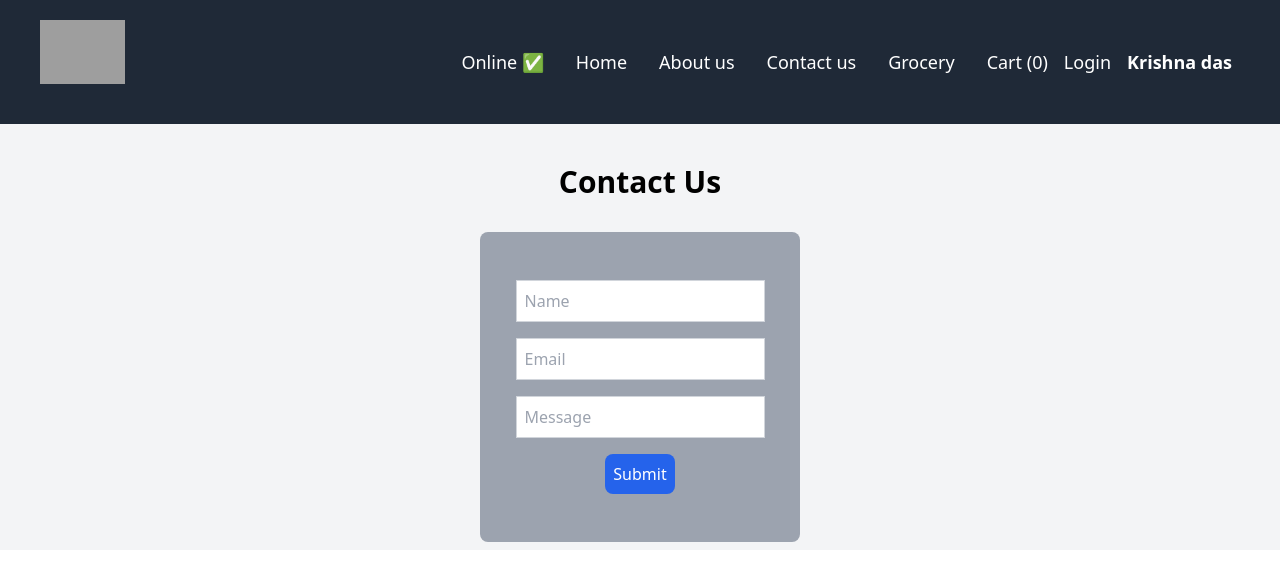
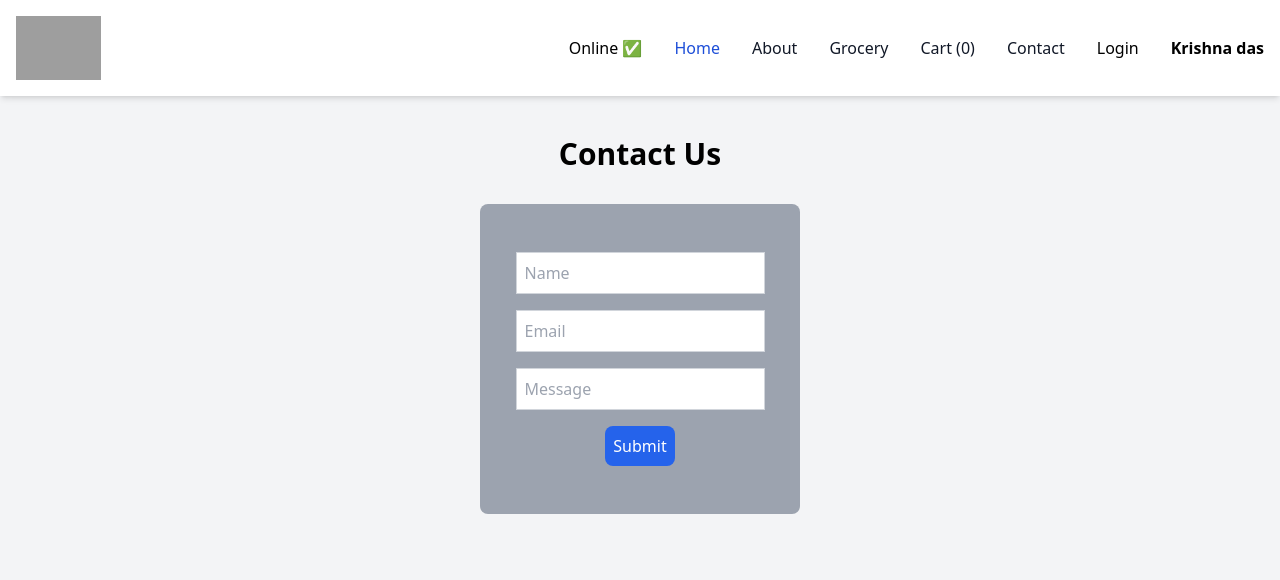
Before and after one commit to dask2207/food-order-app, a React (Vite) app: page /contact in a window 1280 px wide. Shown: the top 580 px of the page. Built offline with nearby package versions, Linux system fonts and the light colour scheme; grey boxes are pictures that could not be loaded.

Commit message:
Fix layout

```diff
--- a/src/components/About.js
+++ b/src/components/About.js
@@ -31,13 +31,14 @@ class About extends React.Component {
         const { name, location, avatar_url, url } = this.state.userInfo;
 
         return (
-            <div>
+            <div className="p-10  text-center text-lg font-semibold">
                 <h1>About</h1>
                 <h2>This is About Us Page</h2>
 
                 {/* <img src={avatar_url} /> */}
                 <UserClass name={name}
-                    profile={url} image={avatar_url}
+                    profile={url}
+                    // image={avatar_url}
                     contact={"9958284356 (Class)"}/>
             </div>
         )
--- a/src/components/Body.js
+++ b/src/components/Body.js
@@ -51,14 +51,14 @@ const Body = () => {
 
     return listOfRestaurents.length === 0 ? <Shimmer /> : (
         <div className="body-container w-10/12 m-auto" >
-            <div className="flex">
+            <div className="container w-12/12 justify-center flex flex-wrap">
                 <div className="search m-4 p-4">
                     <input type="text"
-                        className="border border-solid border-grey px-8 py-3 outline-none rounded-bl-lg rounded-tl-lg"
+                        className=" border border-solid border-grey px-8 py-3 outline-none rounded-bl-lg rounded-tl-lg"
                         value={searchText}
                         onChange={(e) => { setSearchTest(e.target.value) }} placeholder="Search..."
                     />
-                    <button className="px-8 py-3 border border-solid border-green bg-green-200 my-4 rounded-tr-lg rounded-br-lg" onClick={() => {
+                    <button className=" px-8 py-3 border border-solid border-green bg-green-200 my-4 rounded-tr-lg rounded-br-lg" onClick={() => {
                         console.log(searchText);
                         const filterRestaurents = listOfRestaurents.filter((res) =>
                             res.info.name.toLowerCase().includes(searchText.toLowerCase())
@@ -76,13 +76,13 @@ const Body = () => {
                         }>Top Rated Restaurants</button>
                 </div>
 
-                <div className="flex items-center">
+                {/* <div className="flex items-center">
                     <label>User Name : </label>
                     <input className="border border-solid border-grey px-8 py-3 outline-none rounded-lg  ms-2" value={loggedInUser} onChange={(e)=>setUserName(e.target.value)}/>
-                </div>
+                </div> */}
             </div>
 
-            <div className="flex flex-wrap">
+            <div className="w-[100%] m-auto container justify-center flex flex-wrap">
                 {
                     filteredRestaurents.map((resturant, index) =>
 
--- a/src/components/Contact.js
+++ b/src/components/Contact.js
@@ -2,7 +2,7 @@ import React from "react";
 
 const Contact = () => {
     return (
-        <div className="bg-gray-100 p-2">
+        <div className="bg-gray-100 p-2 w-screen h-screen">
             <h1 className="text-center font-bold text-3xl p-4 m-4">Contact Us</h1>
             <div className="flex items-center justify-center">
                 <form className="py-10 bg-gray-400 w-80 flex align-center justify-center rounded-lg flex-col  items-center">
--- a/src/components/Grocery.js
+++ b/src/components/Grocery.js
@@ -1,6 +1,6 @@
 const Grocery = () =>{
     return (
-        <h1>Grocery Store , Here you get all kinds of grocery staffs</h1>
+        <h1 className="p-10  text-center text-lg font-semibold">Grocery Store , Here you get all kinds of grocery staffs</h1>
     )
 }
 
--- a/src/components/Header.js
+++ b/src/components/Header.js
@@ -18,27 +18,73 @@ const Header = () => {
     const cartItems = useSelector((store) => store.cart.items);
     console.log(cartItems);
 
+
     return (
-    <div className=" flex justify-between  shadow-md w-full bg-gray-800 text-white">
-        <div className="logo-container p-5 px-10">
-            <img src={LOGO_URL}  alt="Logo" className="w-[85px]" />
-        </div>
+    // <div className=" flex justify-between  shadow-md w-full bg-gray-800 text-white">
+    //     <div className="logo-container p-5 px-10">
+    //         <img src={LOGO_URL}  alt="Logo" className="w-[85px]" />
+    //     </div>
 
-        <div className="flex items-center ">
-            <ul className="flex p-4 m-4 font-normal text-lg">
-                <li className="p-4 ">{ onlineStatus ? "Online ✅" : "Offline 🔴"}</li>
-                <li className="p-4"><Link to="/" className="navLink">Home</Link></li>
-                <li className="p-4"><Link to="/about" className="navLink">About us</Link></li>
-                <li className="p-4"><Link to="/contact" className="navLink">Contact us</Link></li>
-                <li className="p-4"><Link to="/grocery" className="navLink">Grocery</Link></li>
-                <li className="p-4"><Link to="/cart" className="navLink"> Cart ({cartItems.length})</Link></li>
-                <button className="login" onClick={()=>{
+    //     <div className="flex items-center ">
+    //         <ul className="flex p-4 m-4 font-normal text-lg">
+    //             <li className="p-4 ">{ onlineStatus ? "Online ✅" : "Offline 🔴"}</li>
+    //             <li className="p-4"><Link to="/" className="navLink">Home</Link></li>
+    //             <li className="p-4"><Link to="/about" className="navLink">About us</Link></li>
+    //             <li className="p-4"><Link to="/contact" className="navLink">Contact us</Link></li>
+    //             <li className="p-4"><Link to="/grocery" className="navLink">Grocery</Link></li>
+    //             <li className="p-4"><Link to="/cart" className="navLink"> Cart ({cartItems.length})</Link></li>
+    //             <button className="login" onClick={()=>{
+    //                 btnName === "Login" ? setBtnName("Logout") : setBtnName("Login");
+    //             }}>{btnName}</button>
+    //             <li className="p-4 font-bold">{loggedInUser}</li>
+    //         </ul>
+    //     </div>
+    // </div>
+
+
+
+
+<nav class="bg-white border-gray-200 dark:bg-gray-900 shadow-md sticky top-0 z-50">
+  <div class="max-w-screen-xl flex flex-wrap items-center justify-between mx-auto p-4">
+    <a href="/" class="flex items-center space-x-3 rtl:space-x-reverse">
+        {/* <img src="https://flowbite.com/docs/images/logo.svg" class="h-8" alt="Flowbite Logo" /> */}
+        {/* <span class="self-center text-2xl font-semibold whitespace-nowrap dark:text-white">Flowbite</span> */}
+        <img src={LOGO_URL}  alt="Logo" className="w-[85px]" />
+    </a>
+    <button data-collapse-toggle="navbar-default" type="button" class="inline-flex items-center p-2 w-10 h-10 justify-center text-sm text-gray-500 rounded-lg md:hidden hover:bg-gray-100 focus:outline-none focus:ring-2 focus:ring-gray-200 dark:text-gray-400 dark:hover:bg-gray-700 dark:focus:ring-gray-600"  aria-controls="navbar-default" aria-expanded="false">
+        <span class="sr-only">Open main menu</span>
+        <svg class="w-5 h-5" aria-hidden="true" xmlns="http://www.w3.org/2000/svg" fill="none" viewBox="0 0 17 14">
+            <path stroke="currentColor" stroke-linecap="round" stroke-linejoin="round" stroke-width="2" d="M1 1h15M1 7h15M1 13h15"/>
+        </svg>
+    </button>
+    <div class="hidden w-full md:block md:w-auto" id="navbar-default">
+      <ul class="font-medium flex flex-col p-4 md:p-0 mt-4 border border-gray-100 rounded-lg bg-gray-50 md:flex-row md:space-x-8 rtl:space-x-reverse md:mt-0 md:border-0 md:bg-white dark:bg-gray-800 md:dark:bg-gray-900 dark:border-gray-700">
+        <li>{ onlineStatus ? "Online ✅" : "Offline 🔴"}</li>
+        <li>
+          <a href="/" class="block py-2 px-3 text-white bg-blue-700 rounded md:bg-transparent md:text-blue-700 md:p-0 dark:text-white md:dark:text-blue-500" aria-current="page">Home</a>
+        </li>
+        <li>
+          <a href="/about" class="block py-2 px-3 text-gray-900 rounded hover:bg-gray-100 md:hover:bg-transparent md:border-0 md:hover:text-blue-700 md:p-0 dark:text-white md:dark:hover:text-blue-500 dark:hover:bg-gray-700 dark:hover:text-white md:dark:hover:bg-transparent">About</a>
+        </li>
+        <li>
+          <a href="/grocery" class="block py-2 px-3 text-gray-900 rounded hover:bg-gray-100 md:hover:bg-transparent md:border-0 md:hover:text-blue-700 md:p-0 dark:text-white md:dark:hover:text-blue-500 dark:hover:bg-gray-700 dark:hover:text-white md:dark:hover:bg-transparent">Grocery</a>
+        </li>
+        <li>
+          <a href="/cart" class="block py-2 px-3 text-gray-900 rounded hover:bg-gray-100 md:hover:bg-transparent md:border-0 md:hover:text-blue-700 md:p-0 dark:text-white md:dark:hover:text-blue-500 dark:hover:bg-gray-700 dark:hover:text-white md:dark:hover:bg-transparent">Cart ({cartItems.length})</a>
+        </li>
+        <li>
+          <a href="/contact" class="block py-2 px-3 text-gray-900 rounded hover:bg-gray-100 md:hover:bg-transparent md:border-0 md:hover:text-blue-700 md:p-0 dark:text-white md:dark:hover:text-blue-500 dark:hover:bg-gray-700 dark:hover:text-white md:dark:hover:bg-transparent">Contact</a>
+        </li>
+        <button className="login" onClick={()=>{
                     btnName === "Login" ? setBtnName("Logout") : setBtnName("Login");
                 }}>{btnName}</button>
-                <li className="p-4 font-bold">{loggedInUser}</li>
-            </ul>
-        </div>
+
+        <li className="font-bold">{loggedInUser}</li>
+      </ul>
     </div>
+  </div>
+</nav>
+
     )
 }
 
```
Also changed, not shown: src/components/Shimmer.js (+17 -11 lines).
